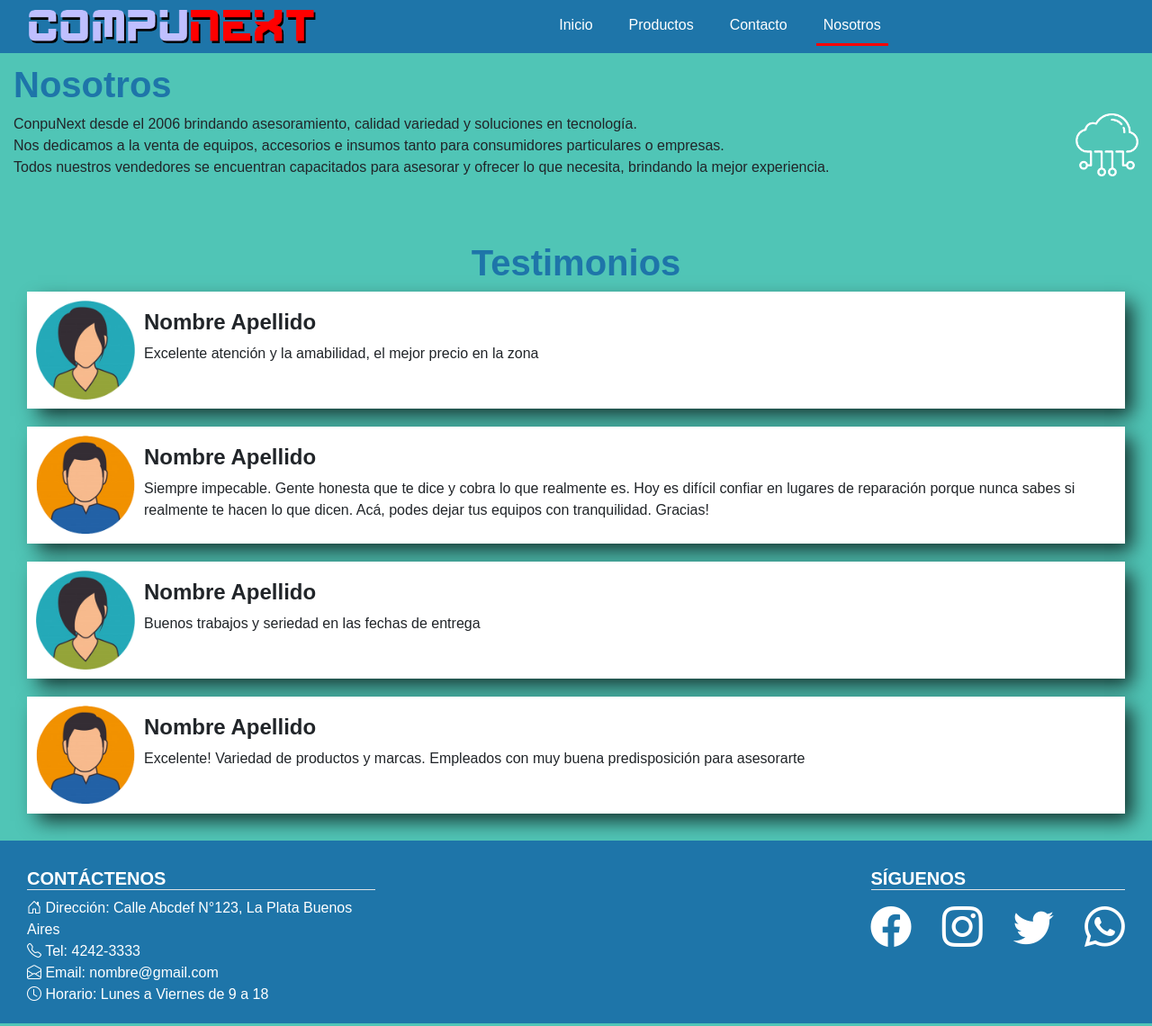
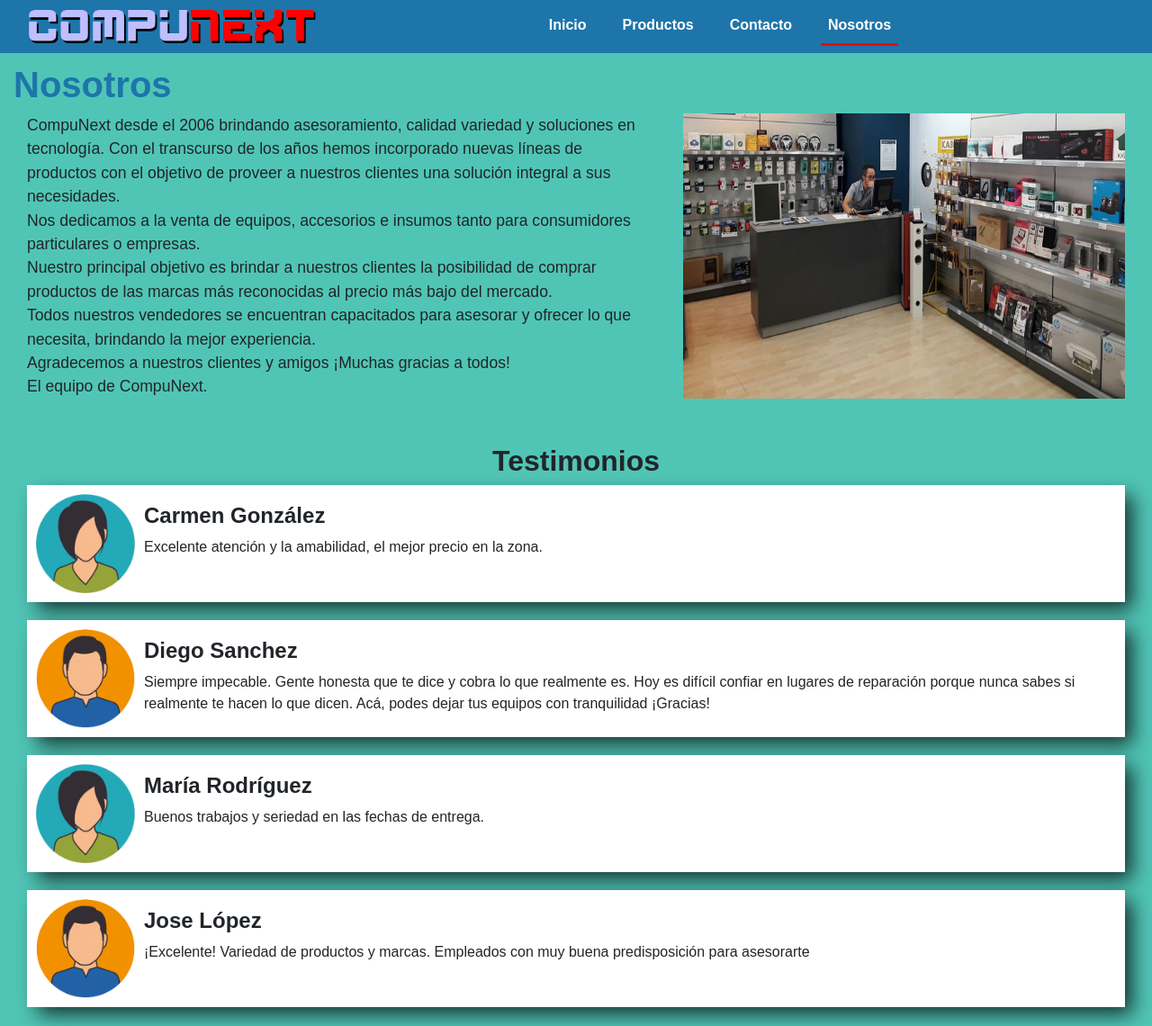
Before and after one commit to cortezdavid/Proyecto-Final, a plain HTML site: page pages/nosotros.html in a window 1280 px wide. Shown: the top 1140 px of the page at 90% size. Drawn offline with nearby package versions, Linux system fonts and the light colour scheme; a web font is replaced by a local one.

Commit message:
modificando nosotros

```diff
--- a/pages/nosotros.html
+++ b/pages/nosotros.html
@@ -40,51 +40,58 @@
 
     <div id="body" class="container-fluid">
       <h1>Nosotros</h1>
-      <div class="nosotros">
-        <p>ConpuNext desde el 2006 brindando asesoramiento, calidad variedad y soluciones en tecnología.</p>
-        <p>Nos dedicamos a la venta de equipos, accesorios e insumos tanto para consumidores particulares o empresas.</p>
-        <p>Todos nuestros vendedores se encuentran capacitados para asesorar y ofrecer lo que necesita, brindando la mejor experiencia.</p>
+      <div class="nosotros d-flex flex-wrap">
+        <div class="col-md-7 col-12 order-md-1 order-2">
+          <p>CompuNext desde el 2006 brindando asesoramiento, calidad variedad y soluciones en tecnología. Con el transcurso de los años hemos incorporado nuevas líneas de productos con el objetivo de proveer a nuestros clientes una solución integral a sus necesidades.</p>
+          <p>Nos dedicamos a la venta de equipos, accesorios e insumos tanto para consumidores particulares o empresas.</p>
+          <p>Nuestro principal objetivo es brindar a nuestros clientes la posibilidad de comprar productos de las marcas más reconocidas al precio más bajo del mercado.</p>
+          <p>Todos nuestros vendedores se encuentran capacitados para asesorar y ofrecer lo que necesita, brindando la mejor experiencia.</p>
+          <p>Agradecemos a nuestros clientes y amigos ¡Muchas gracias a todos!</p>
+          <p>El equipo de CompuNext.</p>
+        </div>
+        <img src="../media/nosotros.jpg" class="col-md-5 col-12 order-md-2 order-1">
       </div>
-      <div class="testimonios container-fluid">
-        <h1 class="text-center">Testimonios</h1>
+
+      <section class="testimonios container-fluid">
+        <h2 class="text-center">Testimonios</h2>
         <div class="caja d-flex">
           <img class="d-lg-block d-none" src="../media/persona1.png">
           <div class="caja--info">
-            <h4>Nombre Apellido</h4>
-            <p>Excelente atención y la amabilidad, el mejor precio en la zona</p>
+            <h4>Carmen González</h4>
+            <p>Excelente atención y la amabilidad, el mejor precio en la zona.</p>
           </div>
         </div>
         <div class="caja d-flex">
           <img class="d-lg-block d-none" src="../media/persona2.png">
           <div class="caja--info">
-            <h4>Nombre Apellido</h4>
-            <p>Siempre impecable. Gente honesta que te dice y cobra lo que realmente es. Hoy es difícil confiar en lugares de reparación porque nunca sabes si realmente te hacen lo que dicen. Acá, podes dejar tus equipos con tranquilidad. Gracias!</p>
+            <h4>Diego Sanchez</h4>
+            <p>Siempre impecable. Gente honesta que te dice y cobra lo que realmente es. Hoy es difícil confiar en lugares de reparación porque nunca sabes si realmente te hacen lo que dicen. Acá, podes dejar tus equipos con tranquilidad ¡Gracias!</p>
           </div>
         </div>
         <div class="caja d-flex">
           <img class="d-lg-block d-none" src="../media/persona1.png">
           <div class="caja--info">
-            <h4>Nombre Apellido</h4>
-            <p>Buenos trabajos y seriedad en las fechas de entrega</p>
+            <h4>María Rodríguez</h4>
+            <p>Buenos trabajos y seriedad en las fechas de entrega.</p>
           </div>
         </div>
         <div class="caja d-flex">
           <img class="d-lg-block d-none" src="../media/persona2.png">
           <div class="caja--info">
-            <h4>Nombre Apellido</h4>
-            <p>Excelente! Variedad de productos y marcas.   Empleados con muy buena predisposición para asesorarte</p>
+            <h4>Jose López</h4>
+            <p>¡Excelente! Variedad de productos y marcas.  Empleados con muy buena predisposición para asesorarte</p>
           </div>
         </div>
-      </div>
+      </section>
     </div>
 
-    <div id="footer" class="container-fluid d-flex justify-content-between flex-wrap">
+    <footer id="footer" class="container-fluid d-flex justify-content-between flex-wrap">
       <div class="contact col-md-4 col-12">
         <h5 class="tituloFooter border-bottom">CONTÁCTENOS</h5>
         <p><i class="bi bi-house-door"></i>  Dirección: Calle Abcdef N°123, La Plata Buenos Aires</p>
         <p><i class="bi bi-telephone"></i>  Tel: 4242-3333</p>
         <p><i class="bi bi-envelope-open"></i>  Email: nombre@gmail.com</p>
-        <p><i class="bi bi-clock"></i>  Horario: Lunes a Viernes de 9 a 18</p>
+        <p><i class="bi bi-clock"></i>  Horario: Lunes a Viernes de 9 a 18hs</p>
       </div>
       <div class="redes col-md-3 col-12">
         <h5 class="tituloFooter border-bottom">SÍGUENOS</h5>
@@ -95,7 +102,7 @@
           <a href="https://web.whatsapp.com/" target="_blank"><i class="bi bi-whatsapp"></i></a>
         </div>
       </div>
-    </div>
+    </footer>
 
     <script src="https://code.jquery.com/jquery-3.5.1.slim.min.js" integrity="sha384-DfXdz2htPH0lsSSs5nCTpuj/zy4C+OGpamoFVy38MVBnE+IbbVYUew+OrCXaRkfj" crossorigin="anonymous"></script>
     <script src="https://cdn.jsdelivr.net/npm/bootstrap@4.5.3/dist/js/bootstrap.bundle.min.js" integrity="sha384-ho+j7jyWK8fNQe+A12Hb8AhRq26LrZ/JpcUGGOn+Y7RsweNrtN/tE3MoK7ZeZDyx" crossorigin="anonymous"></script>
--- a/scss/_nav.scss
+++ b/scss/_nav.scss
@@ -7,7 +7,10 @@
 
 #nav li{
 	margin-right: 12px;
-  margin-left: 12px
+  margin-left: 12px;
+  a{
+    font-weight: 700;
+  }
 }
 
 .navFondo{
--- a/scss/_nosotros.scss
+++ b/scss/_nosotros.scss
@@ -1,12 +1,8 @@
 #body{
 	.nosotros{
-		background-image: url(../media/nosotros.png);
-		background-repeat:no-repeat;
-	    background-size: 70px;
-		background-position:right top;
 		margin-bottom: 50px;
 		p{
-			font-size: 1rem;
+			font-size: 1.1rem;
 			margin-bottom: 0;
 		}
 	}
```
Also changed, not shown: index.html (+1 -1 lines), pages/contacto.html (+1 -1 lines), pages/productos.html (+1 -1 lines), css/styles.css, media/nosotros.jpg (added), media/nosotros.png (deleted).
